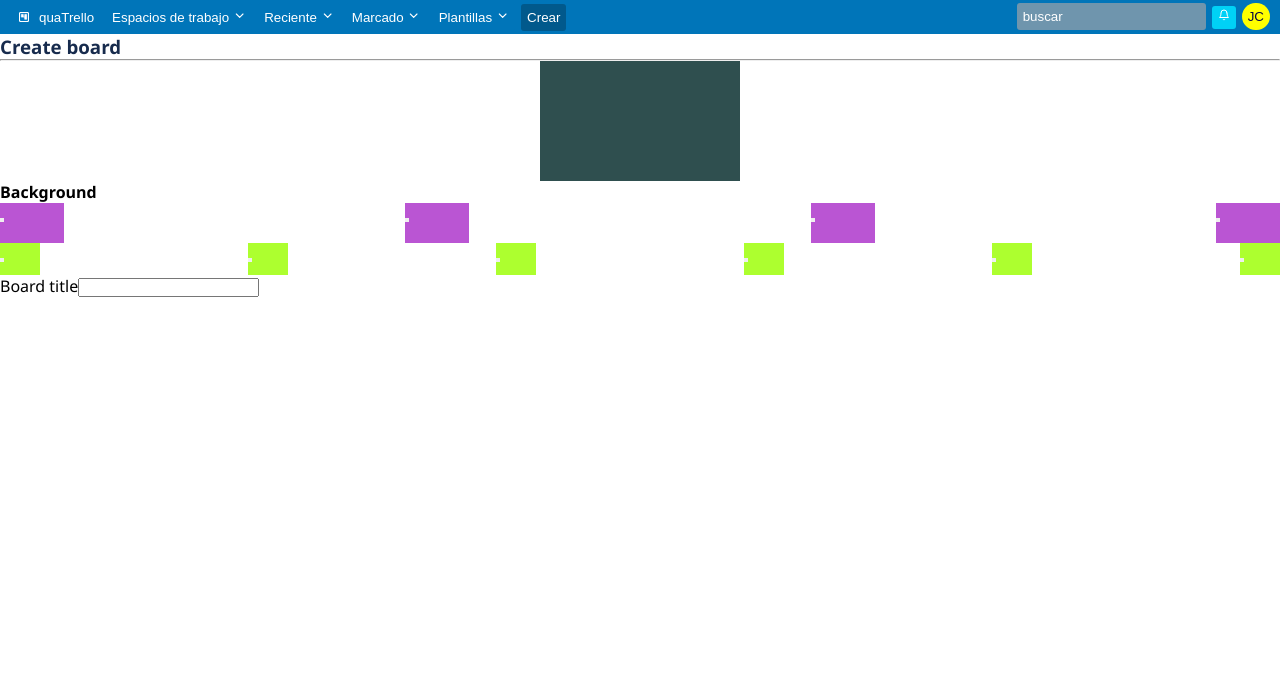
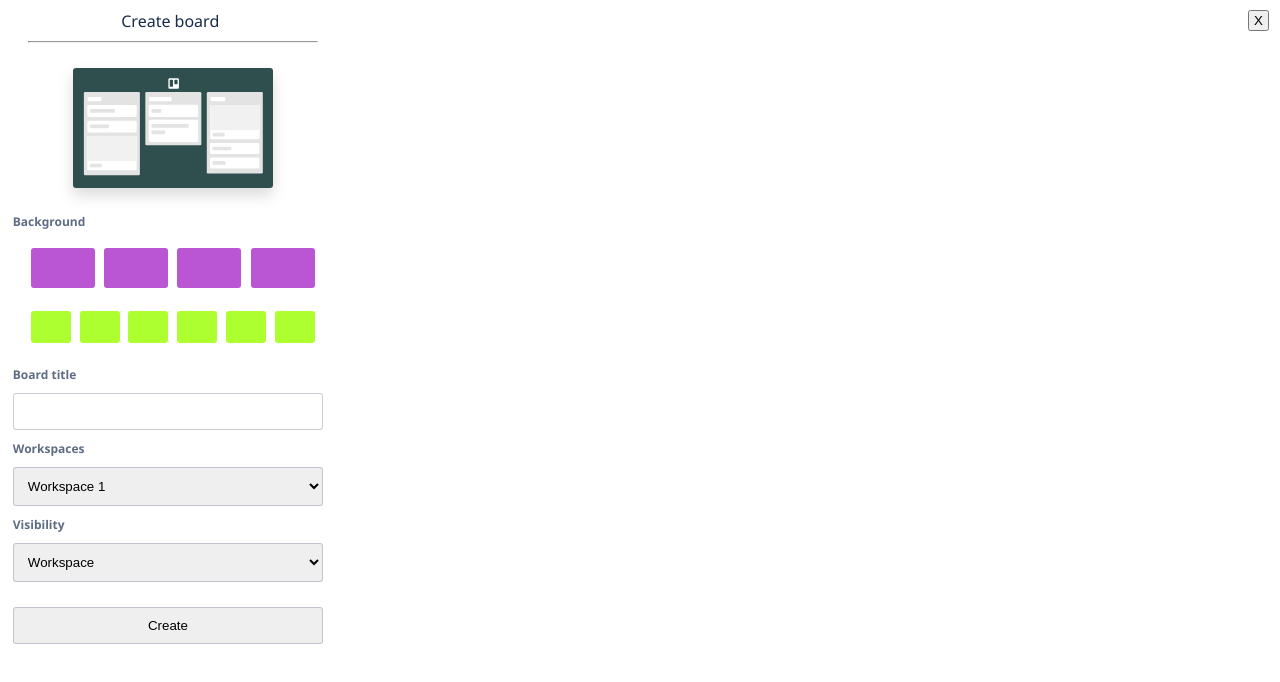
Before and after one commit to emeder0s/quaTrello, a React (Create React App) app in the folder client/: page /create-board in a window 1280 px wide. Shown: the top 682 px of the page. Built offline with nearby package versions, Linux system fonts and the light colour scheme.

Commit message:
estilo componente CreateBoard fino

```diff
--- a/client/src/components/Board/CreateBoard.js
+++ b/client/src/components/Board/CreateBoard.js
@@ -1,17 +1,22 @@
 import React, { useEffect, useState } from "react";
+import boardPreview from './board-preview.svg';
 
 export const CreateBoard = (props) => {
 
 
     return (
         <section className="create-board">
-            <h3>Create board</h3>
+            <header>
+                <h3>Create board</h3>
+                <button className="close">X</button>
+            </header>
             <hr></hr>
             <div className="chooseBG">
-                <figure className="board-bg"></figure>
+                <div className="board-bg"><img src={boardPreview}></img></div>
+
             </div>
             <h4>Background</h4>
-            <form  >
+            <form >
                 <ul className="images" >
                     <li><button className="image #1"></button></li>
                     <li><button className="image #2"></button></li>
@@ -26,9 +31,23 @@ export const CreateBoard = (props) => {
                     <li><button className="bg c5"></button></li>
                     <li><button className="bg plus"></button></li>
                 </ul>
-                <label>Board title</label>
+                <label><h4>Board title</h4></label>
                 <input type="text" />
-
+                <label><h4>Workspaces</h4></label>
+                <select>
+                    <option>Workspace 1</option>
+                    <option>Workspace 2</option>
+                    <option>Workspace 3</option>
+                </select>
+                <label><h4>Visibility</h4></label>
+                <select>
+                    <option>Workspace</option>
+                    <option>Private</option>
+                    <option>Public</option>
+                </select>
+                <div>
+                <button className="submit" type="submit">Create</button>
+                </div>
             </form>
         </section>
     );
--- a/client/src/sass/layouts/board.css
+++ b/client/src/sass/layouts/board.css
@@ -1,9 +1,63 @@
+nav {
+  display: none !important;
+}
+
+h3 {
+  text-align: center;
+  font-weight: 300;
+  font-size: 16px;
+  width: 98%;
+}
+
+h4 {
+  margin: 10px 0;
+  font-size: 12px;
+  color: #5e6c84;
+}
+
+.create-board {
+  width: 320px;
+  padding: 0 2% 0 1%;
+  height: auto;
+}
+
+.create-board header {
+  display: flex;
+  background-color: #fff;
+  padding: 3% 10%;
+  margin: 0;
+}
+
+.close {
+  position: absolute;
+  right: 11px;
+  padding: 1px 4px;
+}
+
+hr {
+  width: 90%;
+  margin: 0 auto;
+}
+
+.chooseBG,
+.submit {
+  margin: 25px 0;
+}
+
 .board-bg {
   width: 200px;
   height: 120px;
   background-color: darkslategray;
   display: flex;
   justify-content: center;
+  box-shadow: 0 7px 15px rgba(0, 0, 0, 0.15);
+  border: none;
+  border-radius: 3px;
+}
+
+.board-bg img {
+  width: 180px;
+  height: 120px;
 }
 
 ul.images,
@@ -11,21 +65,44 @@ ul.colors {
   display: flex;
   justify-content: space-between;
   list-style: none;
+  margin: 18px;
 }
 
-ul.images li {
+ul.images button {
   width: 64px;
   height: 40px;
   background-color: mediumorchid;
+  border: none;
+  border-radius: 3px;
 }
 
-ul.colors li {
+ul.colors button {
   width: 40px;
   height: 32px;
   background-color: greenyellow;
+  border: none;
+  border-radius: 3px;
 }
 
 .chooseBG {
   display: flex;
   justify-content: center;
+}
+
+input,
+select,
+button.submit {
+  border: 1px solid rgba(94, 108, 132, 0.3294117647);
+  border-radius: 3px;
+  padding: 10px;
+  border-radius: 3px;
+}
+
+input {
+  width: 90%;
+}
+
+select,
+button.submit {
+  width: 97%;
 }/*# sourceMappingURL=board.css.map */
--- a/client/src/sass/layouts/board.scss
+++ b/client/src/sass/layouts/board.scss
@@ -1,30 +1,107 @@
+nav {
+    display: none !important;
+}
+
+h3 {
+    text-align: center;
+    font-weight: 300;
+    font-size: 16px;
+    width: 98%;
+}
+
+h4 {
+    margin: 10px 0;
+    font-size: 12px;
+    color: #5e6c84
+}
+
+.create-board {
+    width: 320px;
+    padding: 0 2% 0 1%;
+    height: auto;
+}
+
+.create-board header {
+    display: flex;
+    background-color: #fff;
+    padding: 3% 10%;
+    margin: 0;
+}
+
+.close {
+    position: absolute;
+    right: 11px;
+    padding: 1px 4px;
+}
+
+hr {
+    width: 90%;
+    margin: 0 auto;
+}
+
+.chooseBG,
+.submit {
+    margin: 25px 0;
+}
 
 .board-bg {
     width: 200px;
     height: 120px;
-    // background: url(/client/src/components/Board/board-preview-skeleton.svg);
     background-color: darkslategray;
     display: flex;
     justify-content: center;
+    box-shadow: 0 7px 15px rgba(0, 0, 0, 0.15);
+    border: none;
+    border-radius: 3px;
 }
+.board-bg img {
+    width: 180px;
+    height: 120px
+}
+
 ul.images,
 ul.colors {
     display: flex;
     justify-content: space-between;
     list-style: none;
+    margin: 18px;
 }
-ul.images li {
+
+ul.images button {
     width: 64px;
     height: 40px;
     background-color: mediumorchid;
+    border: none;
+    border-radius: 3px;
 }
-ul.colors li {
+
+ul.colors button {
     width: 40px;
     height: 32px;
     background-color: greenyellow;
+    border: none;
+    border-radius: 3px;
+}
 
-}
 .chooseBG {
     display: flex;
     justify-content: center;
 }
+
+input,
+select,
+button.submit {
+    border: 1px solid #5e6c8454;
+    border-radius: 3px;
+    padding: 10px;
+    border-radius: 3px;
+}
+
+input {
+    width: 90%;
+}
+
+select,
+button.submit {
+    width: 97%;
+}
```
Also changed, not shown: client/src/components/Board/board-preview.svg (renamed from client/src/components/Board/board-preview-skeleton.svg), 1 other file (tests, documents, lock files or other folders).
